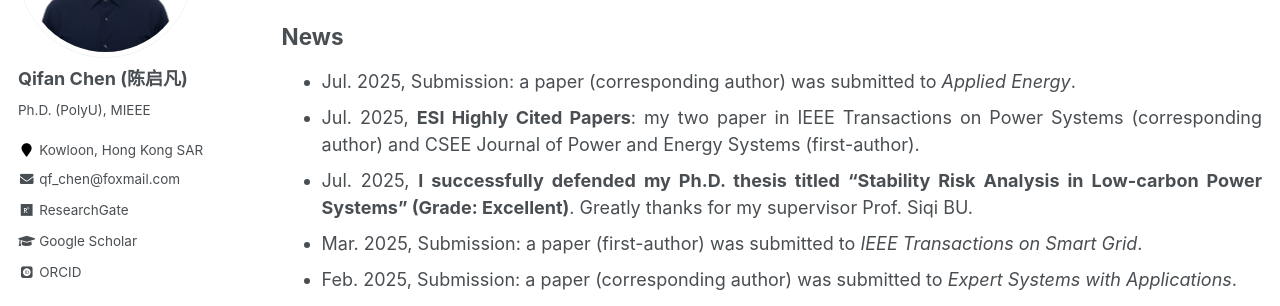
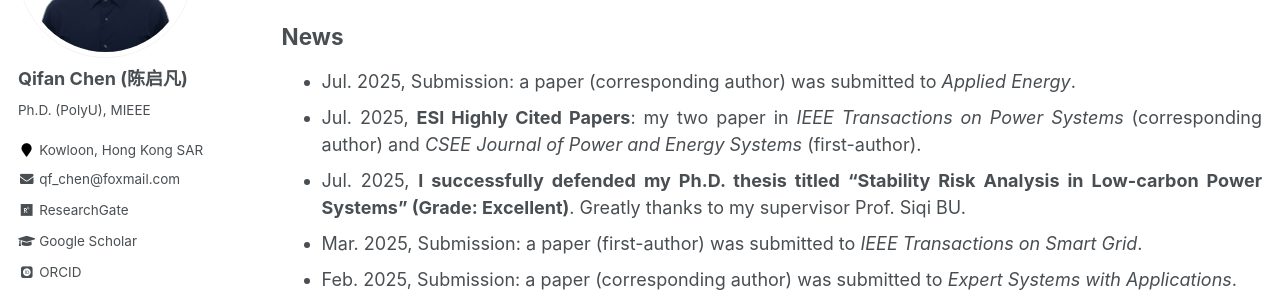
Before and after one commit to ChQf/ChQf.github.io, a Jekyll site: the page built from _pages/about.md, in a window 1280 px wide and 900 px high, scrolled down 486 px. Shown: the part 153-459 px from the top of the window. Built offline with Jekyll 4.4.1, drawn with Linux system fonts in a browser that asks for light colours; some web fonts are replaced.

Commit message:
Update about.md

```diff
--- a/_pages/about.md
+++ b/_pages/about.md
@@ -27,8 +27,8 @@ Please feel free to contact me for further exchanges and cooperation (email is p
 
 ## News
 * Jul. 2025, Submission: a paper (corresponding author) was submitted to *Applied Energy*.
-* Jul. 2025, **ESI Highly Cited Papers**: my two paper in IEEE Transactions on Power Systems (corresponding author) and CSEE Journal of Power and Energy Systems (first-author).
-* Jul. 2025, **I successfully defended my Ph.D. thesis titled "Stability Risk Analysis in Low-carbon Power Systems" (Grade: Excellent)**. Greatly thanks for my supervisor Prof. Siqi BU.
+* Jul. 2025, **ESI Highly Cited Papers**: my two paper in *IEEE Transactions on Power Systems* (corresponding author) and *CSEE Journal of Power and Energy Systems* (first-author).
+* Jul. 2025, **I successfully defended my Ph.D. thesis titled "Stability Risk Analysis in Low-carbon Power Systems" (Grade: Excellent)**. Greatly thanks to my supervisor Prof. Siqi BU.
 * Mar. 2025, Submission: a paper (first-author) was submitted to *IEEE Transactions on Smart Grid*.
 * Feb. 2025, Submission: a paper (corresponding author) was submitted to *Expert Systems with Applications*.
 * Nov. 2024, Acceptance: a paper (first-author) was accepted by *IEEE Transactions on Power Systems*.
```
